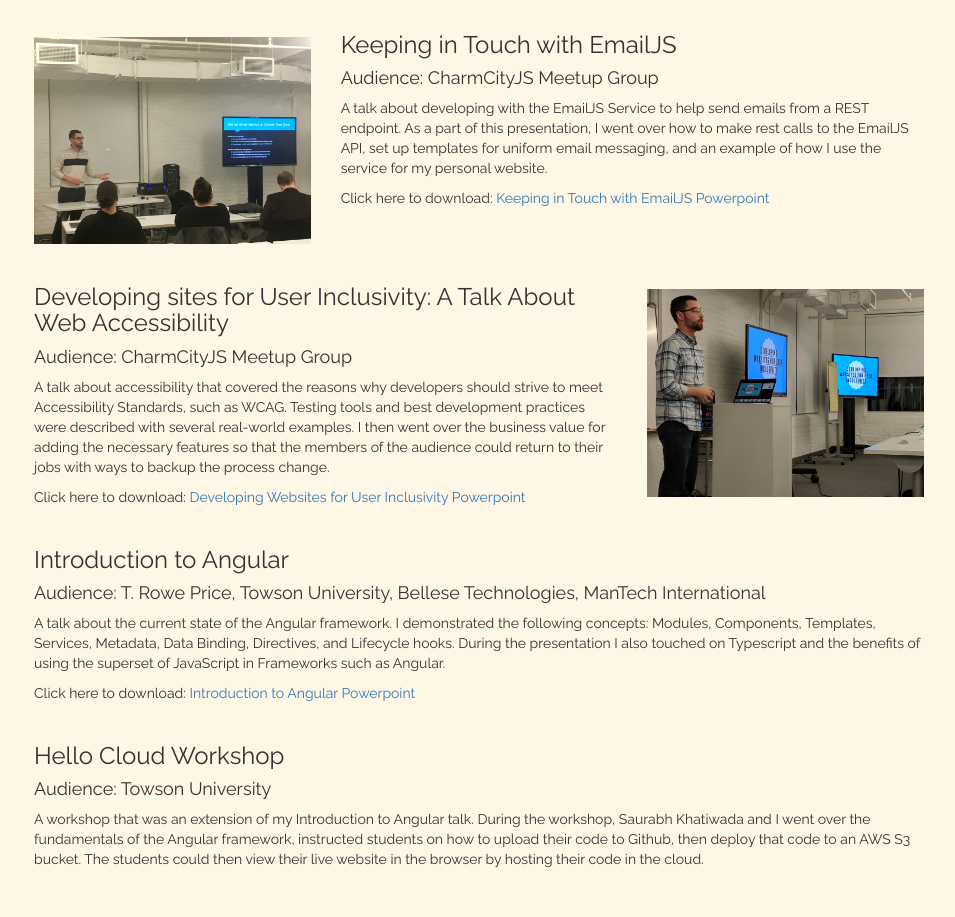
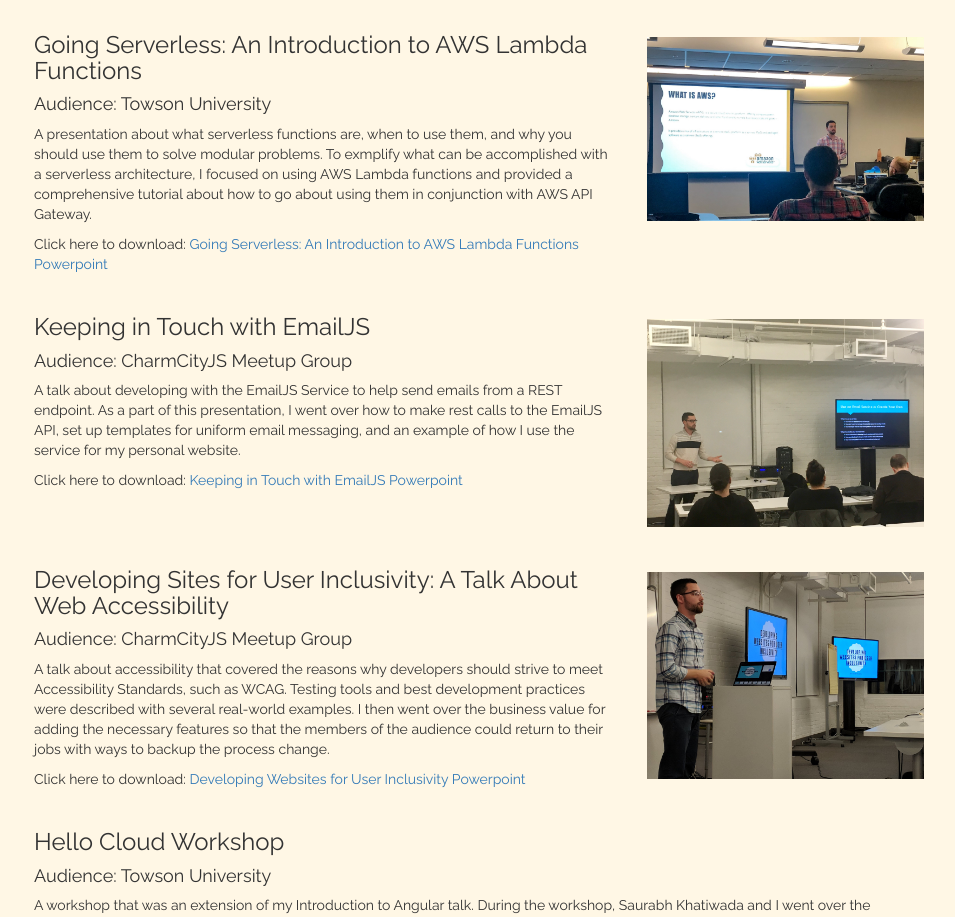
Before and after one commit to CodeByAlex/Code-By-Alex-Front-End, an Angular app: page / in a window 1280 px wide. Shown: the part 3360-4277 px from the top of the page, without its empty margins (161-1116 px from the left). Built offline with nearby package versions, Linux system fonts and the light colour scheme.

Commit message:
added new speaking event and updated package json

```diff
--- a/package.json
+++ b/package.json
@@ -22,7 +22,7 @@
     "@angular/platform-browser-dynamic": "^6.0.3",
     "@angular/router": "^6.0.3",
     "angular2-text-mask": "^8.0.2",
-    "bootstrap": "^4.0.0-alpha.6",
+    "bootstrap": "^4.3.1",
     "core-js": "^2.5.4",
     "dotenv": "^6.2.0",
     "emailjs-com": "2.3.2",
@@ -34,7 +34,7 @@
     "zone.js": "^0.8.26"
   },
   "devDependencies": {
-    "@angular-devkit/build-angular": "~0.6.5",
+    "@angular-devkit/build-angular": "^0.13.7",
     "@angular/cli": "7.1.4",
     "@angular/compiler-cli": "^6.0.3",
     "@angular/language-service": "^6.0.3",
--- a/src/app/speaking/speaking.component.html
+++ b/src/app/speaking/speaking.component.html
@@ -11,7 +11,19 @@
     </div>
 
     <div class="row col-md-offset-1 col-md-10 talk-description">
-        <img src="/assets/email-js-talk.jpg" class="col-xs-12 col-sm-4 col-md-4 talk-image" alt="Image of Alex giving a Meetup talk about accessibility">
+      <div class="col-xs-12 col-sm-8 col-md-8 ">
+        <h3>Going Serverless: An Introduction to AWS Lambda Functions</h3>
+        <h4>Audience: Towson University</h4>
+        <p>
+          A presentation about what serverless functions are, when to use them, and why you should use them to solve modular problems.
+          To exmplify what can be accomplished with a serverless architecture, I focused on using AWS Lambda functions and provided
+          a comprehensive tutorial about how to go about using them in conjunction with AWS API Gateway.
+        </p>
+        Click here to download: <a href="/assets/AWS_Lambda_Pres_And_Workshop.pdf">Going Serverless: An Introduction to AWS Lambda Functions Powerpoint</a>
+      </div>
+      <img src="/assets/aws-lambda-pres.JPEG" class="col-xs-12 col-sm-4 col-md-4 talk-image" alt="Image of Alex giving a guest lecture at Towson University about AWS Lambda">
+  </div>
+    <div class="row col-md-offset-1 col-md-10 talk-description">
         <div class="col-xs-12 col-sm-8 col-md-8 ">
           <h3>Keeping in Touch with EmailJS</h3>
           <h4>Audience: CharmCityJS Meetup Group</h4>
@@ -22,11 +34,12 @@
           </p>
           Click here to download: <a href="/assets/Keep-In-Touch-With-EmailJS.pdf">Keeping in Touch with EmailJS Powerpoint</a>
         </div>
+        <img src="/assets/email-js-talk.jpg" class="col-xs-12 col-sm-4 col-md-4 talk-image" alt="Image of Alex giving a Meetup talk about accessibility">
     </div>
 
     <div class="row col-md-offset-1 col-md-10 talk-description">
         <div class="col-xs-12 col-sm-8 col-md-8 ">
-          <h3>Developing sites for User Inclusivity: A Talk About Web Accessibility</h3>
+          <h3>Developing Sites for User Inclusivity: A Talk About Web Accessibility</h3>
           <h4>Audience: CharmCityJS Meetup Group</h4>
           <p>
             A talk about accessibility that covered the reasons why developers should strive to meet Accessibility Standards, such as WCAG.
@@ -37,6 +50,20 @@
           Click here to download: <a href="/assets/Developing-Websites-for-User-Inclusivity.pdf">Developing Websites for User Inclusivity Powerpoint</a>
         </div>
         <img src="/assets/accessibility-talk.jpg" class="col-xs-12 col-sm-4 col-md-4 talk-image" alt="Image of Alex giving a Meetup talk about accessibility">
+    </div>
+
+
+    <div class="row col-md-offset-1 col-md-10 talk-description">
+      <div class="col-xs-12">
+        <h3>Hello Cloud Workshop</h3>
+        <h4>Audience: Towson University</h4>
+        <p>
+          A workshop that was an extension of my Introduction to Angular talk. During the workshop,
+          Saurabh Khatiwada and I went over the fundamentals of the Angular framework, instructed
+          students on how to upload their code to Github, then deploy that code to an AWS S3 bucket.
+          The students could then view their live website in the browser by hosting their code in the cloud.
+        </p>
+      </div>
     </div>
 
     <div class="row col-md-offset-1 col-md-10 talk-description">
@@ -50,19 +77,6 @@
           JavaScript in Frameworks such as Angular.
         </p>
         Click here to download: <a href="/assets/Introduction-to-Angular.pdf">Introduction to Angular Powerpoint</a>
-      </div>
-    </div>
-
-    <div class="row col-md-offset-1 col-md-10 talk-description">
-      <div class="col-xs-12">
-        <h3>Hello Cloud Workshop</h3>
-        <h4>Audience: Towson University</h4>
-        <p>
-          A workshop that was an extension of my Introduction to Angular talk. During the workshop,
-          Saurabh Khatiwada and I went over the fundamentals of the Angular framework, instructed
-          students on how to upload their code to Github, then deploy that code to an AWS S3 bucket.
-          The students could then view their live website in the browser by hosting their code in the cloud.
-        </p>
       </div>
     </div>
 
```
Also changed, not shown: src/assets/aws-lambda-pres.JPEG (added), 1 other file (tests, documents, lock files or other folders).
